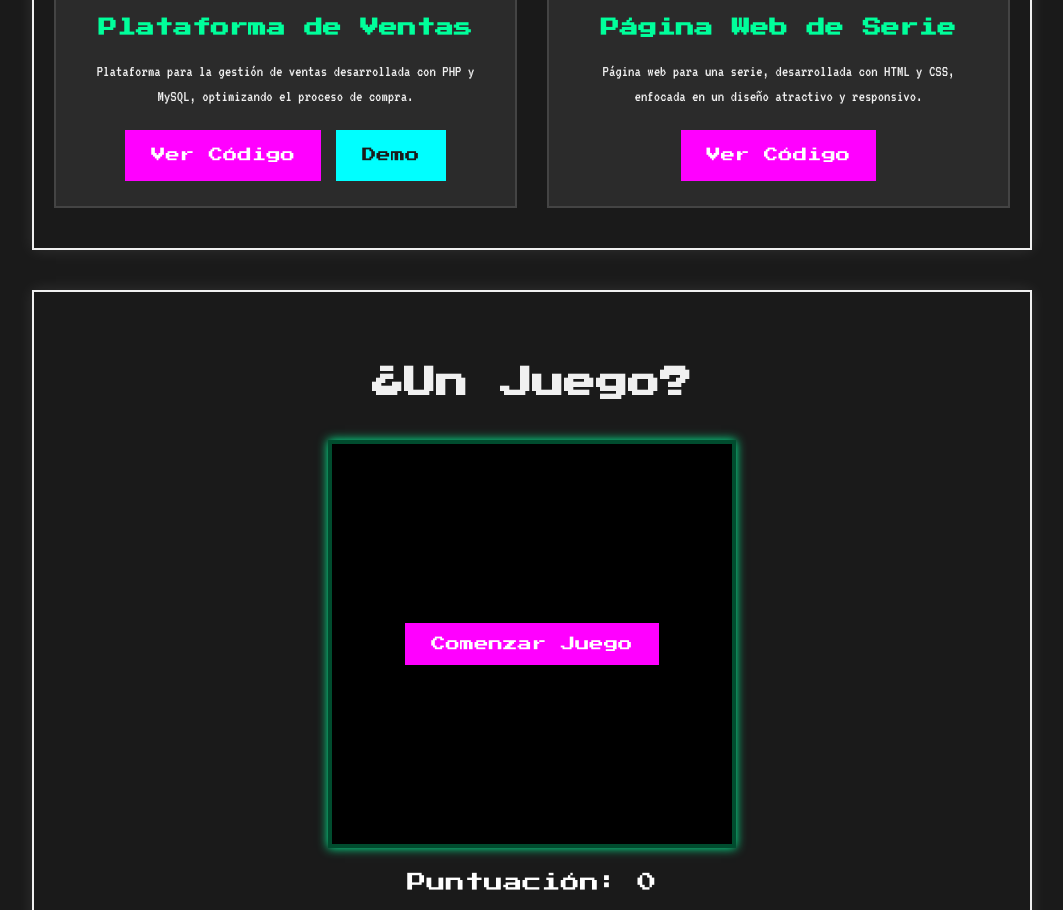
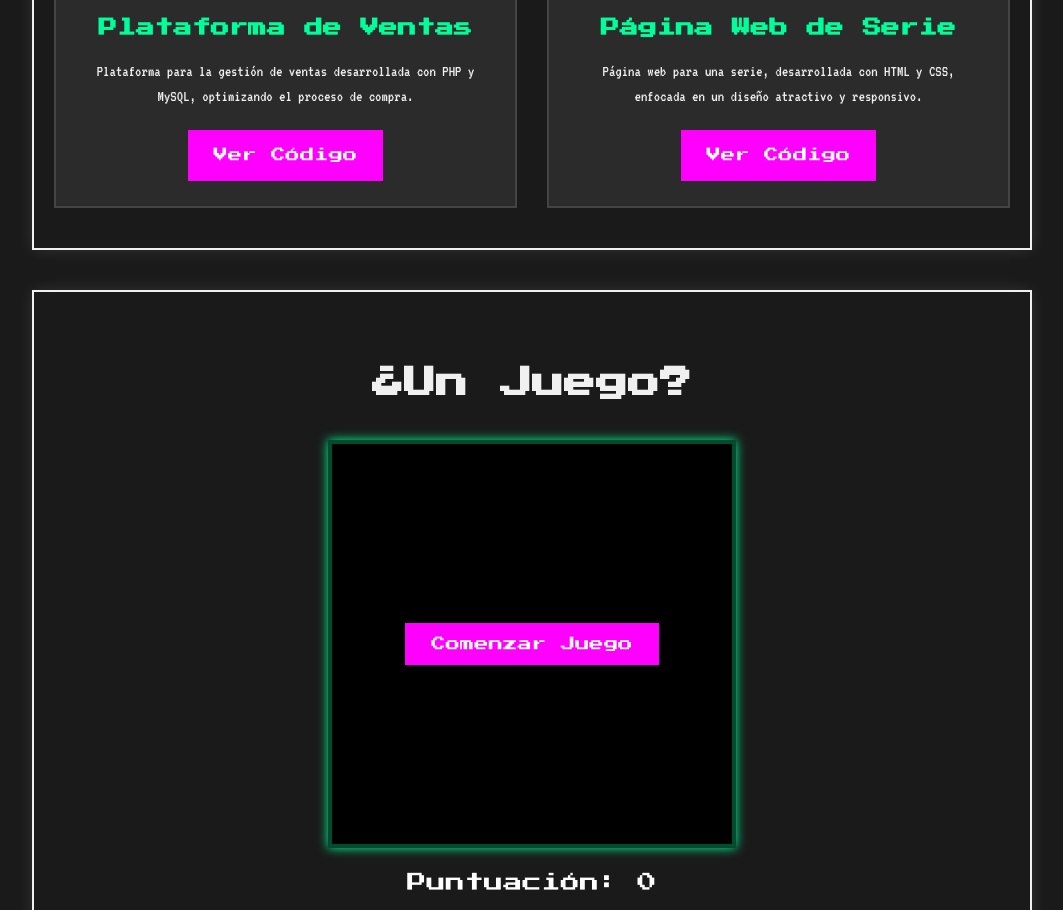
Before and after one commit to autonomifer-svg/portfolio, a plain HTML site: page portfolio/index.html in a window 1280 px wide. Shown: the part 3880-4790 px from the top of the page, without its empty margins (108-1171 px from the left). Drawn offline with Linux system fonts and the light colour scheme.

Commit message:
Remove demo link from sales platform project
Removed demo link from the project card.

```diff
--- a/portfolio/index.html
+++ b/portfolio/index.html
@@ -133,7 +133,6 @@
                     <p>Plataforma para la gestión de ventas desarrollada con PHP y MySQL, optimizando el proceso de compra.</p>
                     <div class="button-container">
                         <a href="https://github.com/autonomifer-svg/sistema_ventas" target="_blank" class="btn btn-color-1">Ver Código</a>
-                        <a href="#" target="_blank" class="btn btn-color-2">Demo</a>
                     </div>
                 </div>
                 <div class="project-card">
```
